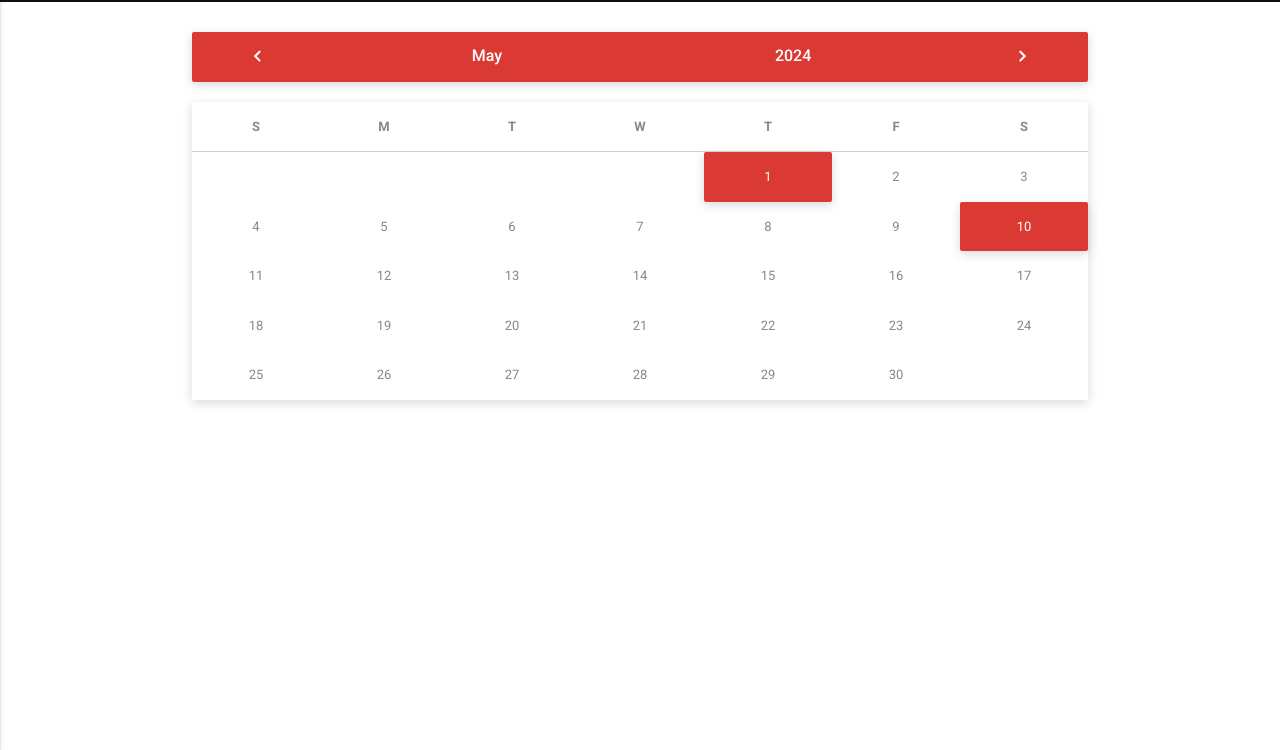
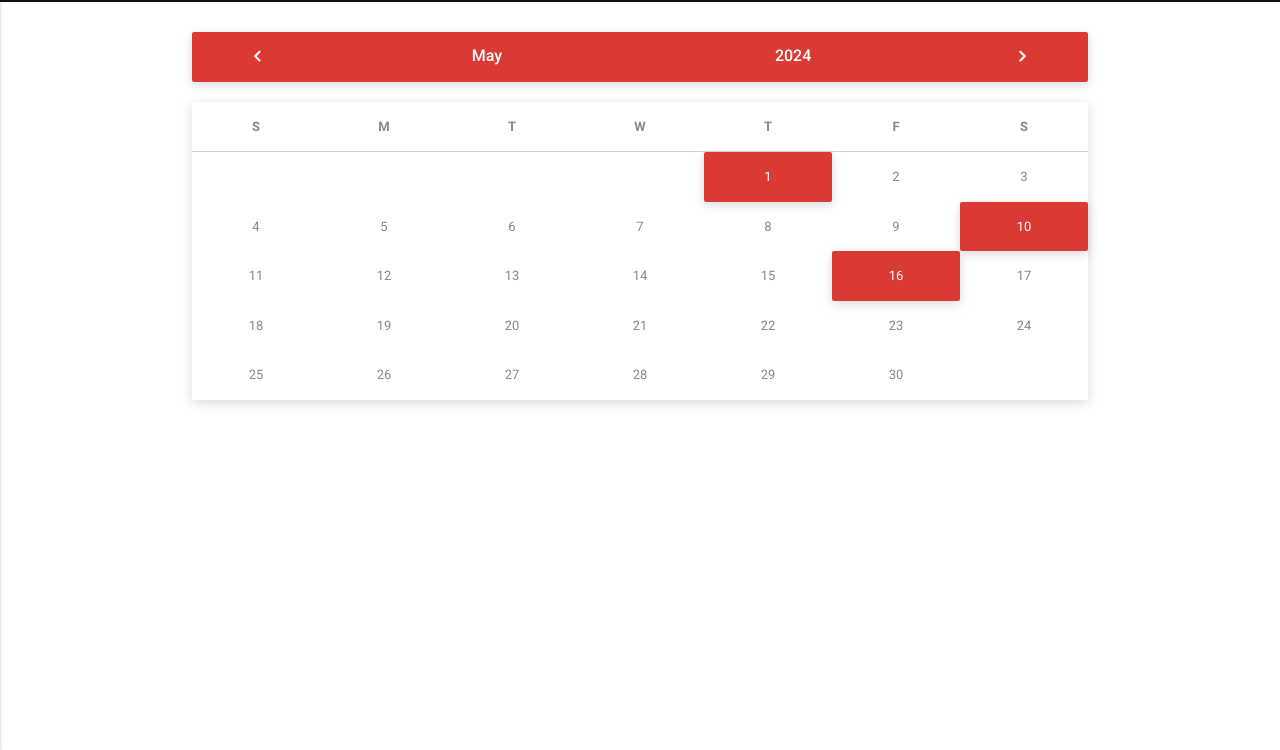
Before and after one commit to Ken-nedy10/GoalRush, a plain HTML site: page calendar.html in a window 1280 px wide. Shown: the part 50-800 px from the top of the page. Drawn offline with Linux system fonts and the light colour scheme.

Commit message:
Forth Commit

```diff
--- a/calendar.html
+++ b/calendar.html
@@ -164,7 +164,7 @@
               <td>13</td>
               <td>14</td>
               <td>15</td>
-              <td>16</td>
+              <td class="active">16</td>
               <td>17</td>
             </tr>
             <tr>
```
